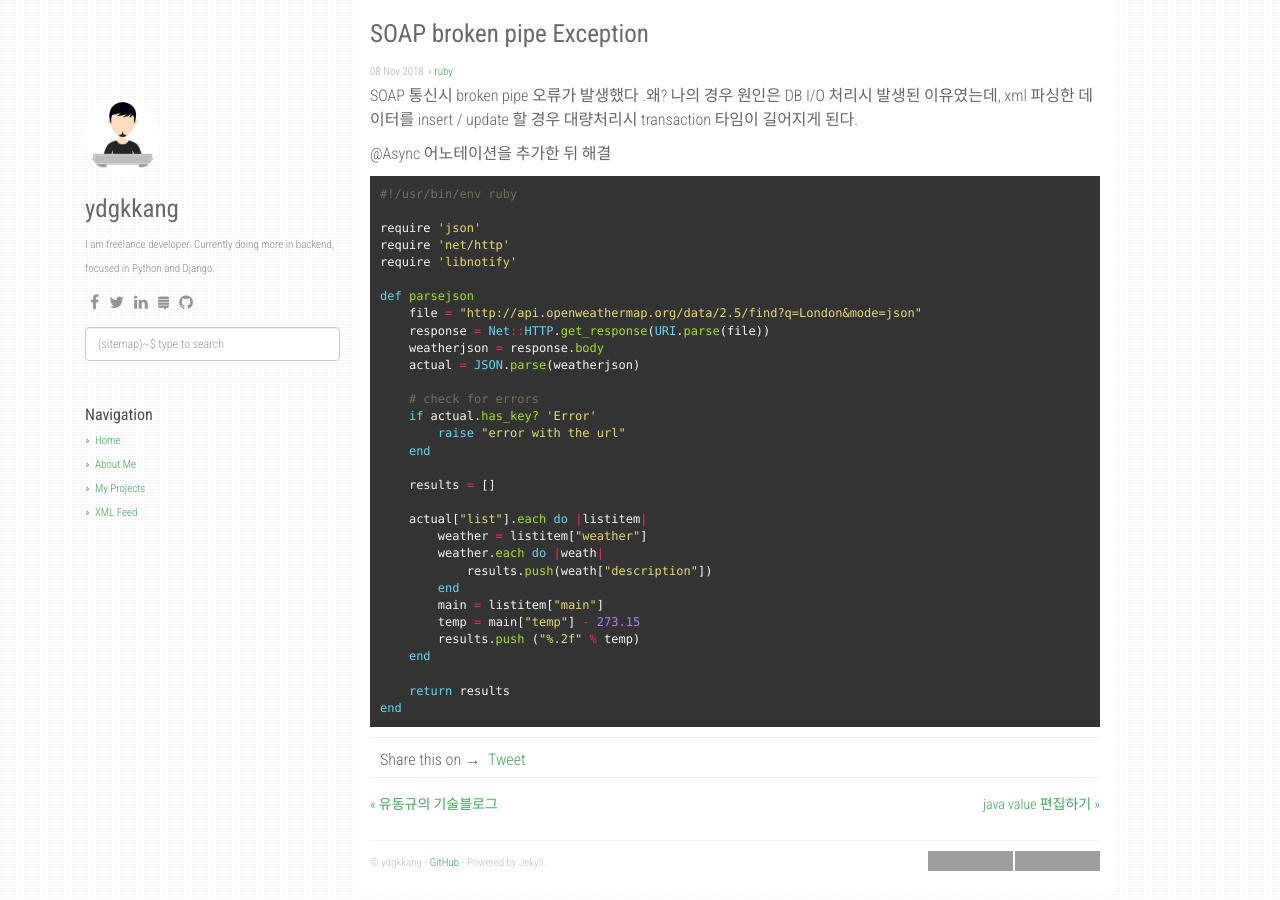
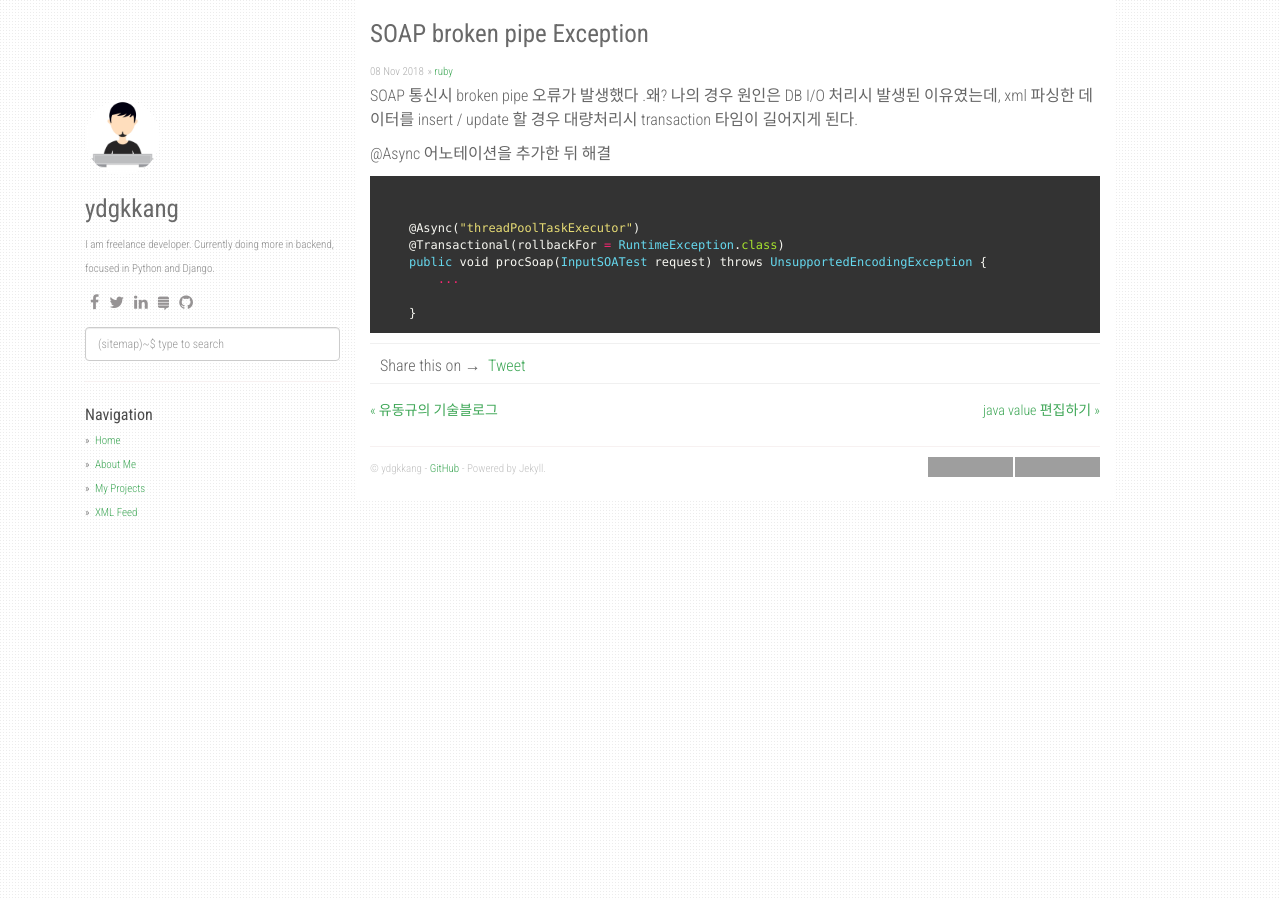
Before and after one commit to ydgkkang/ydgkkang.github.io, a Jekyll site: the page built from _posts/2018-11-09-SOAP 통신 broken pipe Error.markdown, in a window 1280 px wide. Built offline with Jekyll 4.4.1, drawn with Linux system fonts in a browser that asks for light colours; nearby versions of some CDN libraries; comment, search, counter and statistics services are not loaded; grey boxes are pictures that could not be loaded.

Commit message:
Update 2018-11-09-SOAP 통신 broken pipe Error.markdown

```diff
--- a/_posts/2018-11-09-SOAP 통신 broken pipe Error.markdown
+++ b/_posts/2018-11-09-SOAP 통신 broken pipe Error.markdown
@@ -10,35 +10,12 @@ xml 파싱한 데이터를 insert / update 할 경우 대량처리시 transactio
 @Async 어노테이션을 추가한 뒤 해결
 
 {% highlight ruby %}
-#!/usr/bin/env ruby
 
-require 'json'
-require 'net/http'
-require 'libnotify'
+    @Async("threadPoolTaskExecutor")
+    @Transactional(rollbackFor = RuntimeException.class)
+    public void procSoap(InputSOATest request) throws UnsupportedEncodingException {
+        ...
 
-def parsejson
-    file = "http://api.openweathermap.org/data/2.5/find?q=London&mode=json"
-    response = Net::HTTP.get_response(URI.parse(file))
-    weatherjson = response.body
-    actual = JSON.parse(weatherjson)
+    }
 
-    # check for errors
-    if actual.has_key? 'Error'
-        raise "error with the url"
-    end
-
-    results = []
-
-    actual["list"].each do |listitem|
-        weather = listitem["weather"]
-        weather.each do |weath|
-            results.push(weath["description"])
-        end
-        main = listitem["main"]
-        temp = main["temp"] - 273.15
-        results.push ("%.2f" % temp)
-    end
-
-    return results
-end
 {% endhighlight %}
```
